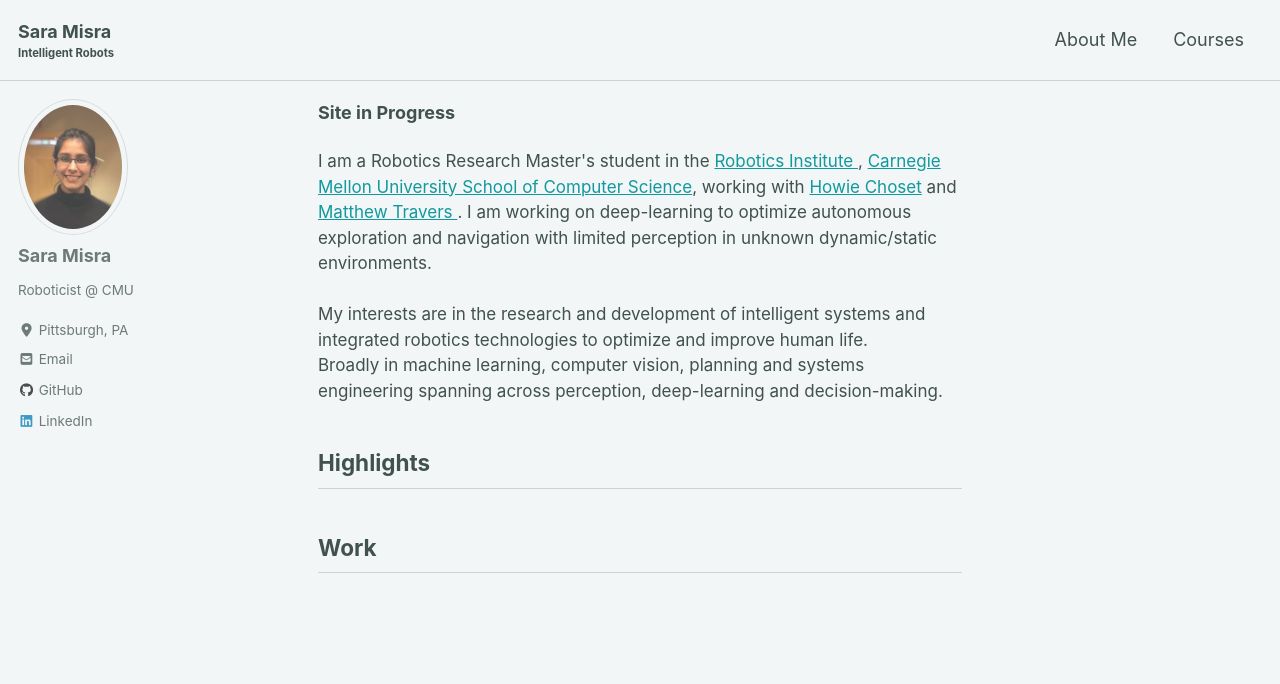
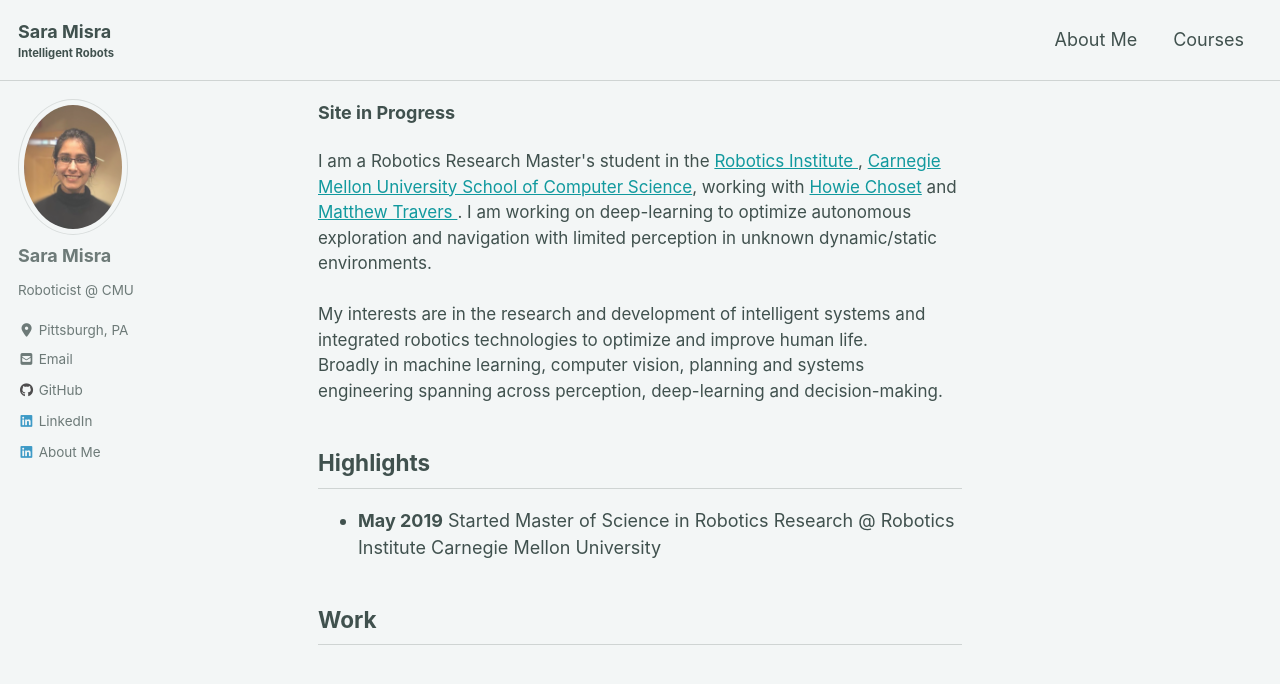
Before and after one commit to saram1sra/saram1sra.github.io, a Jekyll site: the page built from index.html, in a window 1280 px wide and 900 px high. Shown: the top 684 px of the window. Built offline with Jekyll 4.4.1, drawn with Linux system fonts in a browser that asks for light colours; cached includes are drawn as plain includes; nearby versions of some CDN libraries; the list of posts is cut into pages by our own code.

Commit message:
experiments

```diff
--- a/_config.yml
+++ b/_config.yml
@@ -131,6 +131,9 @@ author:
     - label: "LinkedIn"
       icon: "fab fa-fw fa-linkedin"
       url: "https://www.linkedin.com/in/saram1sra/"
+    - label: "About Me"
+      icon: "fab fa-fw fa-linkedin"
+      url: /
 
 # Site Footer
 footer:
--- a/index.html
+++ b/index.html
@@ -18,7 +18,7 @@ My interests are in the research and development of intelligent systems and inte
 <div id="highlights">
 <h2> Highlights </h2>
 <ul>
-
+<li><b>May 2019</b> Started Master of Science in Robotics Research @ Robotics Institute Carnegie Mellon University</li>
 
 </ul>
 </div>
```
